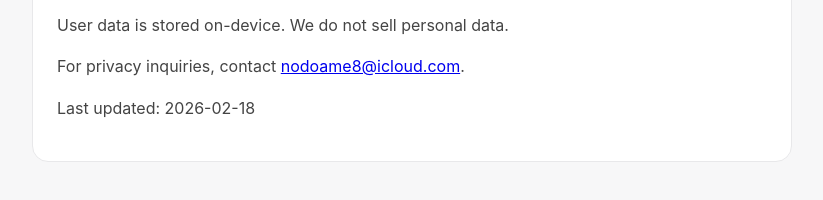
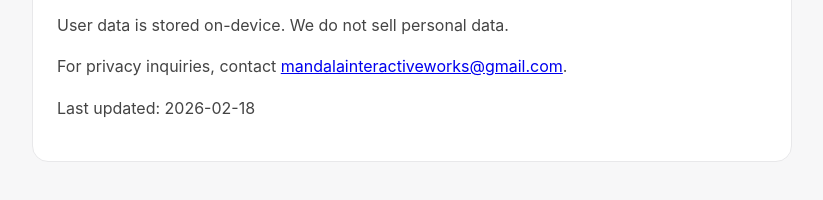
Before and after one commit to MandalaInteractiveWorks/mandalainteractiveworks.github.io, a plain HTML site: page privacy.html in a window 1280 px wide. Shown: the part 168-368 px from the top of the page, without its empty margins (228-1051 px from the left). Drawn offline with Linux system fonts and the light colour scheme.

Commit message:
Update support contact email to mandalainteractiveworks@gmail.com

```diff
--- a/privacy.html
+++ b/privacy.html
@@ -18,7 +18,7 @@
       <h1>Privacy Policy</h1>
       <p>MANDARA STEPS does not require account registration.</p>
       <p>User data is stored on-device. We do not sell personal data.</p>
-      <p>For privacy inquiries, contact <a href="mailto:nodoame8@icloud.com">nodoame8@icloud.com</a>.</p>
+      <p>For privacy inquiries, contact <a href="mailto:mandalainteractiveworks@gmail.com">mandalainteractiveworks@gmail.com</a>.</p>
       <p>Last updated: 2026-02-18</p>
     </section>
   </main>
```
Also changed, not shown: support.html (+1 -1 lines).
